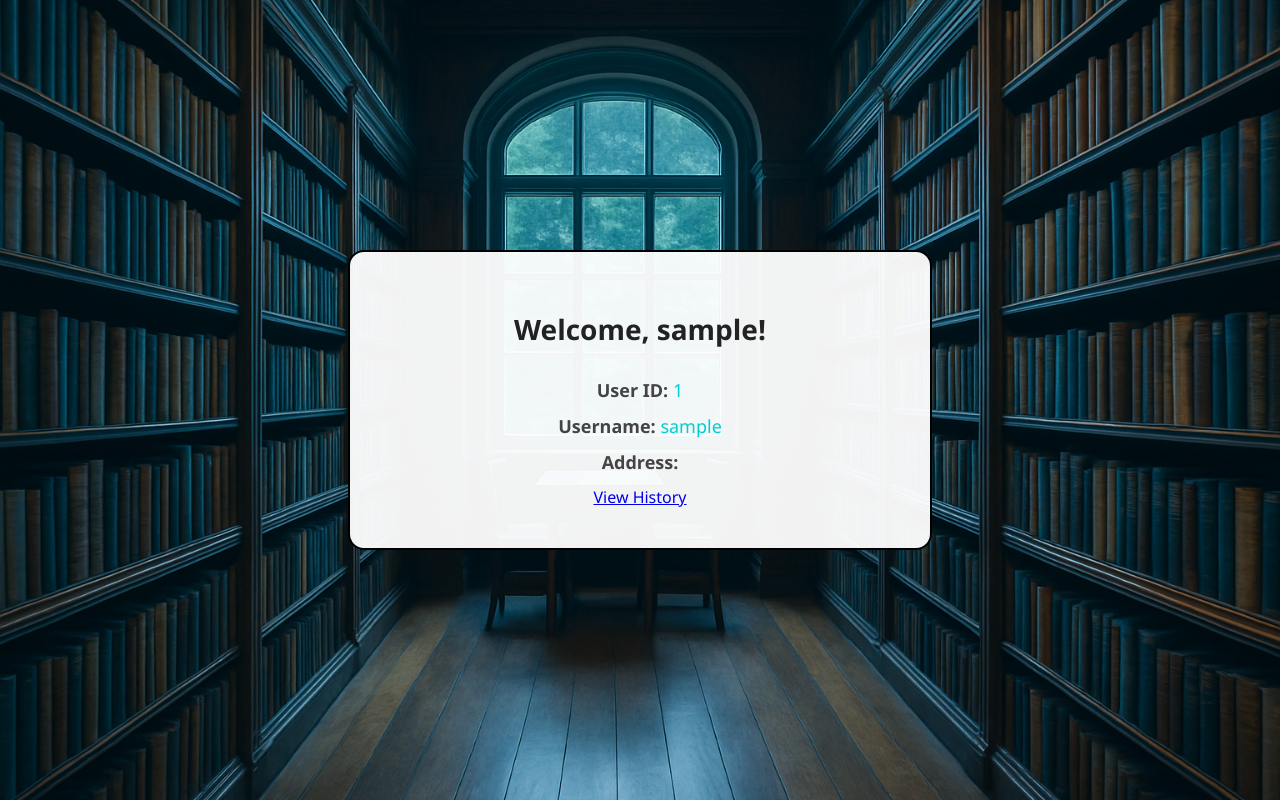
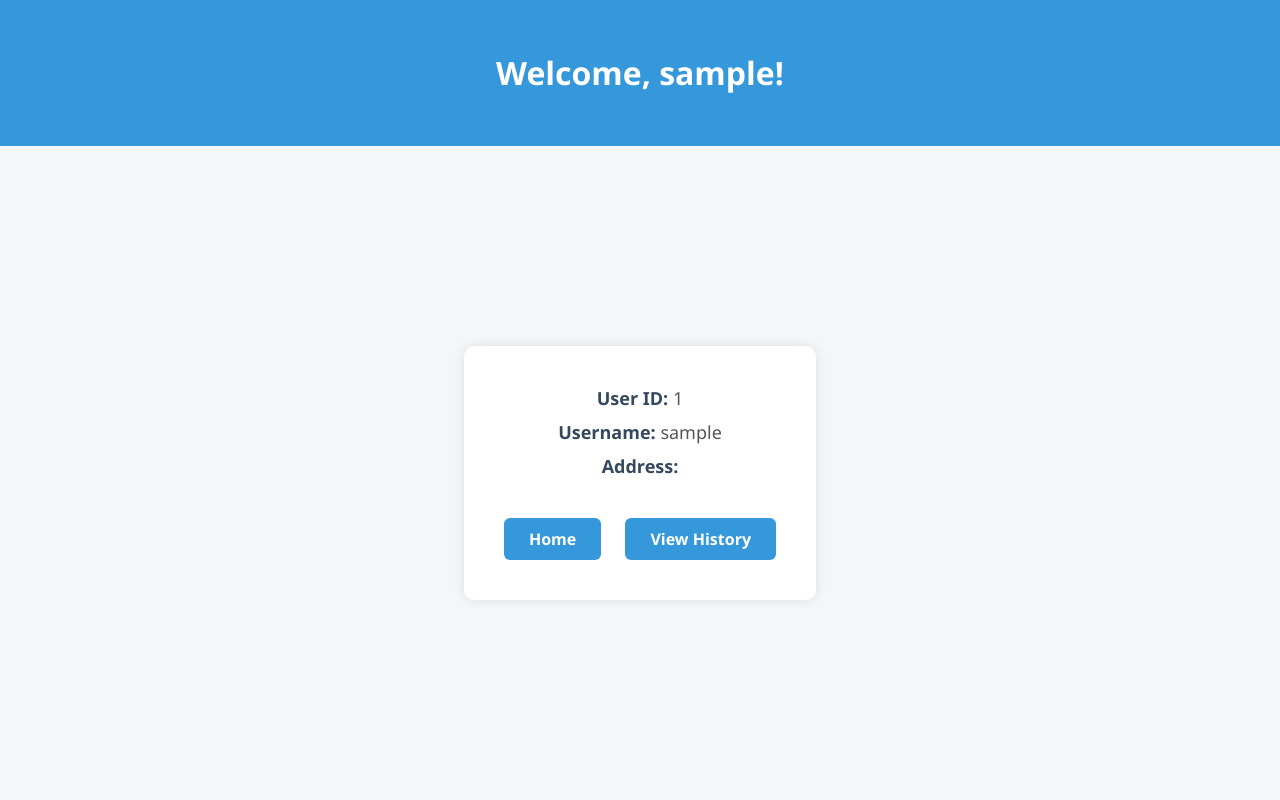
Before and after one commit to bassell01/Library-Management-System-, a Spring Boot app: page /dashboard in a window 1280 px wide. Run offline with Spring Boot 4, Linux system fonts and the light colour scheme; the visitor is signed in with stand-in values (Sample User, id 1); some of the project's set-up classes (security, data sources, template engines, error pages and the like) are left out, and stand-ins take their place.

Commit message:
Added CSS
Added css for member dashboard and book history

```diff
--- a/demo/src/main/resources/static/dashboard.css
+++ b/demo/src/main/resources/static/dashboard.css
@@ -1,61 +1,67 @@
+
 body {
-    font-family: "Segoe UI", Tahoma, Geneva, Verdana, sans-serif;
-    background: url('../images/lib.png') no-repeat center center fixed;
-    background-size: cover;
-    color: #00CED1;
     margin: 0;
     padding: 0;
-    display: flex;
-    align-items: center;
-    justify-content: center;
-    height: 100vh;
+    font-family: "Segoe UI", Tahoma, Geneva, Verdana, sans-serif;
+    background-color: #f4f6f8;
 }
 
-.container {
-    background-color: rgba(255, 255, 255, 0.95); /* slight transparency */
-    padding: 40px;
-    border-radius: 16px;
-    border: 2px solid black;
-    max-width: 500px;
-    width: 90%;
-    text-align: center;
-    box-shadow: none;
+
+body, html {
+    height: 100%;
+    display: flex;
+    flex-direction: column;
 }
 
-h1 {
-    color: #222;
-    margin-bottom: 30px;
-    font-size: 28px;
+
+header {
+    background-color: #3498db;
+    padding: 30px 0;
+    text-align: center;
+    color: white;
 }
+
+
+.container {
+    margin: auto;
+    padding: 30px;
+    background-color: white;
+    border-radius: 10px;
+    box-shadow: 0 0 12px rgba(0, 0, 0, 0.1);
+    text-align: center;
+    max-width: 600px;
+}
+
+
+.label {
+    font-weight: bold;
+    color: #34495e;
+}
+
 
 p {
     font-size: 18px;
-    margin: 12px 0;
-    color: #00CED1;
+    margin: 10px 0;
+    color: #555;
 }
 
-.label {
-    font-weight: bold;
-    color: #444;
+
+.button-group {
+    margin-top: 30px;
 }
 
-.button {
+a.btn {
     display: inline-block;
-    margin-top: 30px;
-    padding: 12px 24px;
-    background-color: #00CED1;
+    margin: 10px;
+    padding: 10px 25px;
+    background-color: #3498db;
     color: white;
-    font-size: 16px;
+    text-decoration: none;
+    border-radius: 6px;
     font-weight: bold;
-    border: 2px solid #00CED1;
-    border-radius: 8px;
-    cursor: pointer;
-    transition: all 0.3s ease;
-    text-decoration: none;
+    transition: background-color 0.3s;
 }
 
-.button:hover {
-    background-color: white;
-    color: #00CED1;
-    border-color: #00CED1;
+a.btn:hover {
+    background-color: #2980b9;
 }
--- a/demo/src/main/resources/templates/dashboard.html
+++ b/demo/src/main/resources/templates/dashboard.html
@@ -6,14 +6,24 @@
 </head>
 <body>
 
-<div class="container">
-    <h1>Welcome, <span th:text="${user.username}">User</span>!</h1>
+    <header>
+        <h1>Welcome, <span th:text="${user.username}">User</span>!</h1>
+    </header>
 
-    <p><span class="label">User ID:</span> <span th:text="${user.userId}"></span></p>
-    <p><span class="label">Username:</span> <span th:text="${user.username}"></span></p>
-    <p><span class="label">Address:</span> <span th:text="${user.address}"></span></p>
-    <a th:href="@{/dashboard/history}">View History</a>
-</div>
+    <div class="container">
+        <div class="user-info">
+            <p><span class="label">User ID:</span> <span th:text="${user.userId}"></span></p>
+            <p><span class="label">Username:</span> <span th:text="${user.username}"></span></p>
+            <p><span class="label">Address:</span> <span th:text="${user.address}"></span></p>
+        </div>
+
+        <div class="button-group">
+            <a th:href="@{/member/home}" class="btn">Home</a>
+            <a th:href="@{/dashboard/history}" class="btn">View History</a>
+        </div>
+    </div>
 
 </body>
+
+
 </html>
```
Also changed, not shown: demo/src/main/resources/static/css/history.css (added, +56 -0 lines), demo/src/main/resources/templates/dashboard-history.html (+7 -4 lines).
